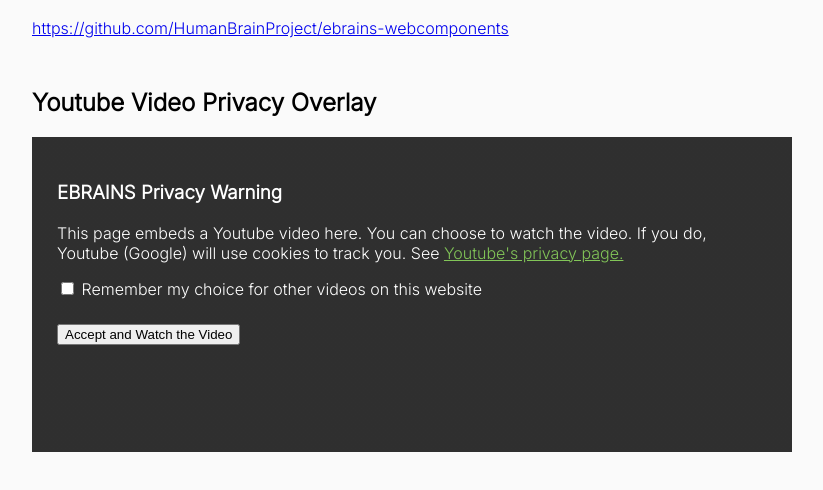
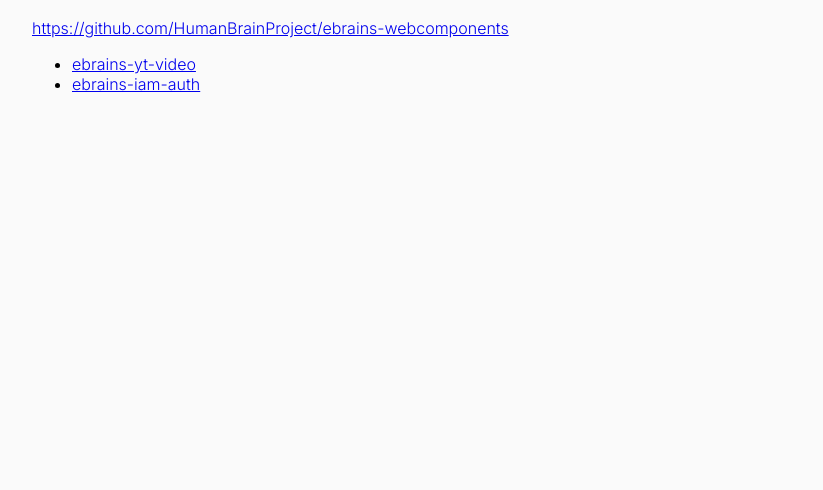
Before and after one commit to HumanBrainProject/ebrains-webcomponents, a plain HTML site: page index.html in a window 1280 px wide. Shown: the part 92-582 px from the top of the page, without its empty margins (228-1051 px from the left). Drawn offline with Linux system fonts and the light colour scheme.

Commit message:
Improve documentation and demo pages

```diff
--- a/index.html
+++ b/index.html
@@ -8,8 +8,6 @@
 	<link rel="preconnect" href="https://fonts.gstatic.com" crossorigin>
 	<link href="https://fonts.googleapis.com/css2?family=Inter:wght@300&display=swap" rel="stylesheet">
 	<link rel="stylesheet" href="./index.css" />
-	<script
-		src="https://cdn.jsdelivr.net/gh/HumanBrainProject/ebrains-webcomponents@latest/ebrains-yt-video/ebrains-yt-video.js"></script>
 </head>
 
 <body>
@@ -17,12 +15,10 @@
 		<h1>EBRAINS WebComponents Demo</h1>
 		<a
 			href="https://github.com/HumanBrainProject/ebrains-webcomponents/">https://github.com/HumanBrainProject/ebrains-webcomponents</a>
-		<section>
-			<h1>Youtube Video Privacy Overlay</h1>
-			<ebrains-yt-video url="https://www.youtube.com/embed/lyQfZZiBQVk"
-				cover="https://strapi-prod.sos-ch-dk-2.exo.io/ebrains_ssd_call_ebrains_website_3a68136980.jpg">
-			</ebrains-yt-video>
-		</section>
+		<ul>
+			<li><a href="/ebrains-yt-video/">ebrains-yt-video</a></li>
+			<li><a href="/ebrains-iam-auth/">ebrains-iam-auth</a></li>
+		</ul>
 	</main>
 
 </body>
```
Also changed, not shown: ebrains-iam-auth/index.html (+1 -1 lines), ebrains-yt-video/index.html (+2 -2 lines), 2 other files.
